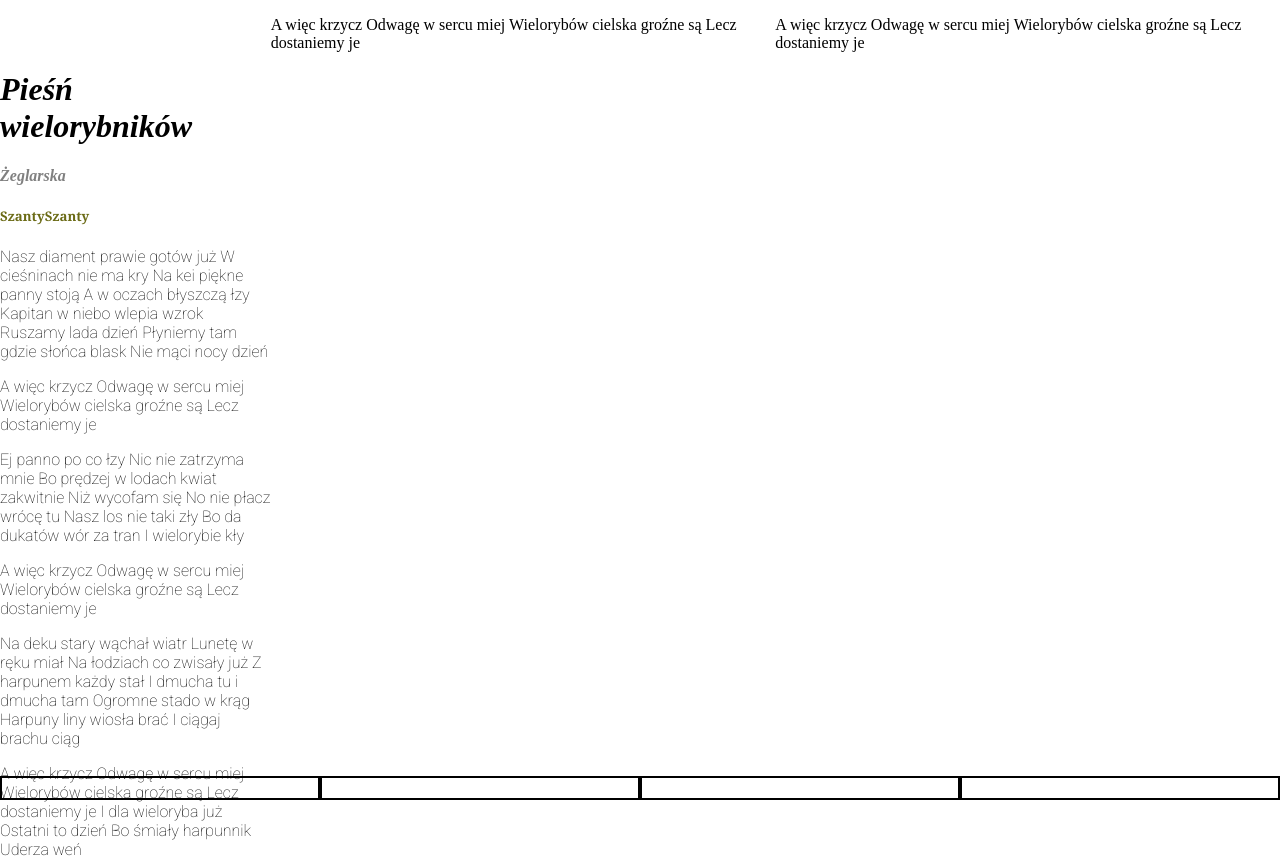
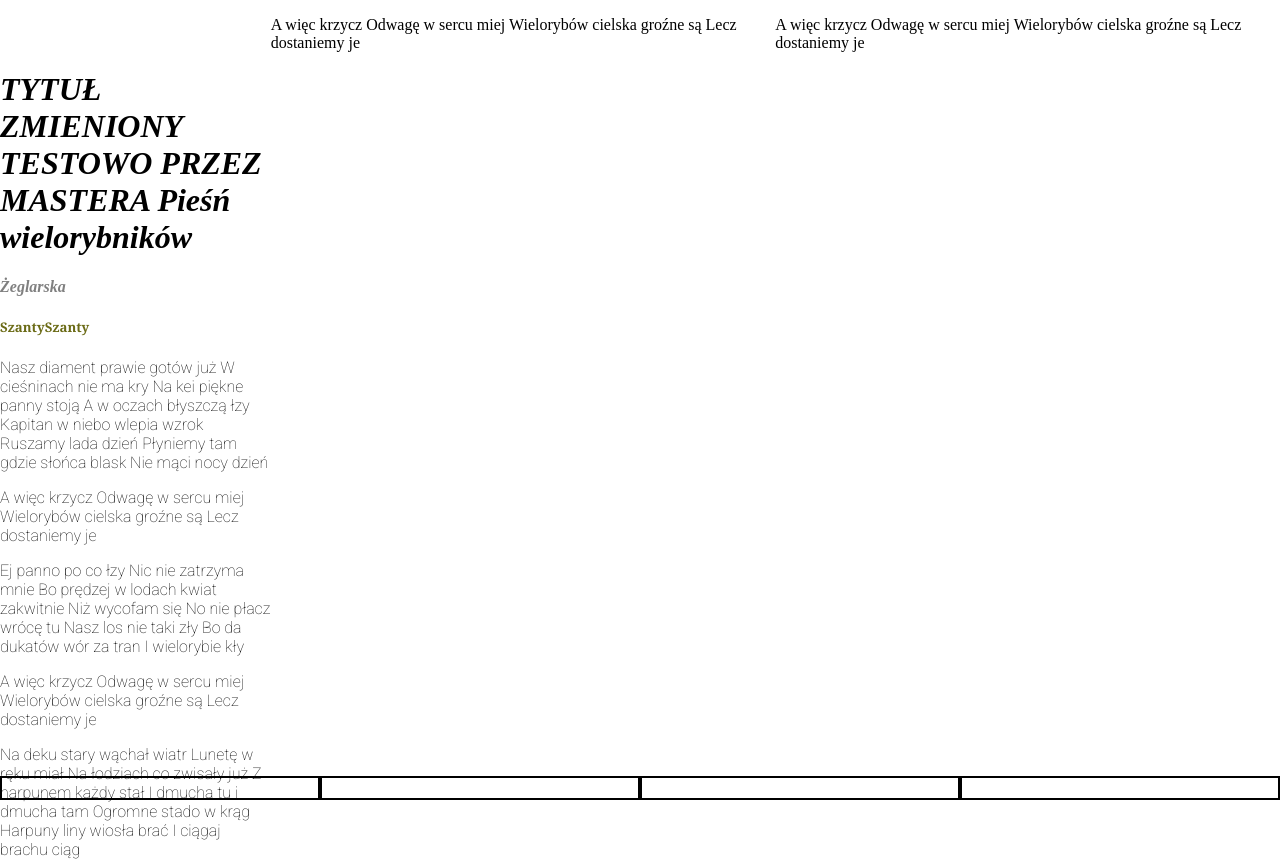
Before and after one commit to rmartyniuk/nauka-gita-3, a website: page index.html in a window 1280 px wide. Shown: the top 862 px of the page. Drawn offline with Linux system fonts and the light colour scheme.

Commit message:
master change title

```diff
--- a/index.html
+++ b/index.html
@@ -16,7 +16,7 @@
 
 <body>
     <div>
-        <h1>Pieśń wielorybników</h1>
+        <h1> TYTUŁ ZMIENIONY TESTOWO PRZEZ MASTERA Pieśń wielorybników</h1>
         <h4>Żeglarska</h4>
         <h5>SzantySzanty</h5>
         <p>Nasz diament prawie gotów już
```
